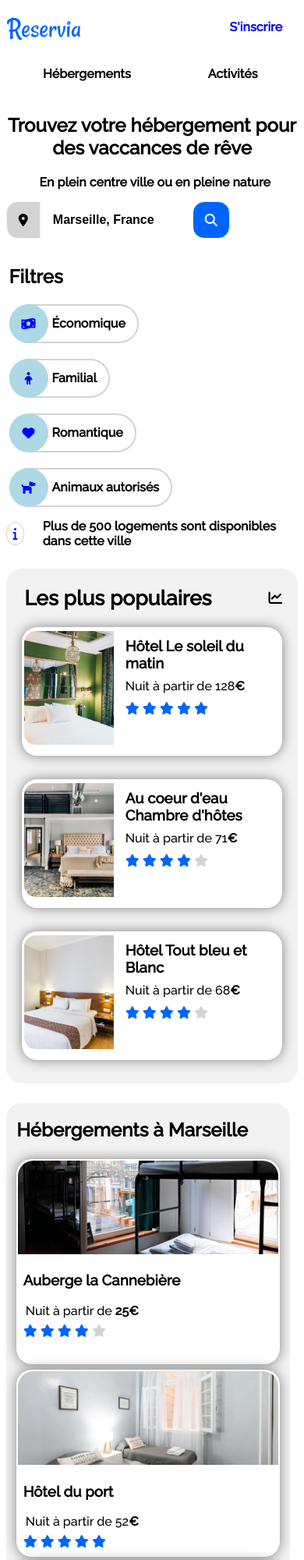
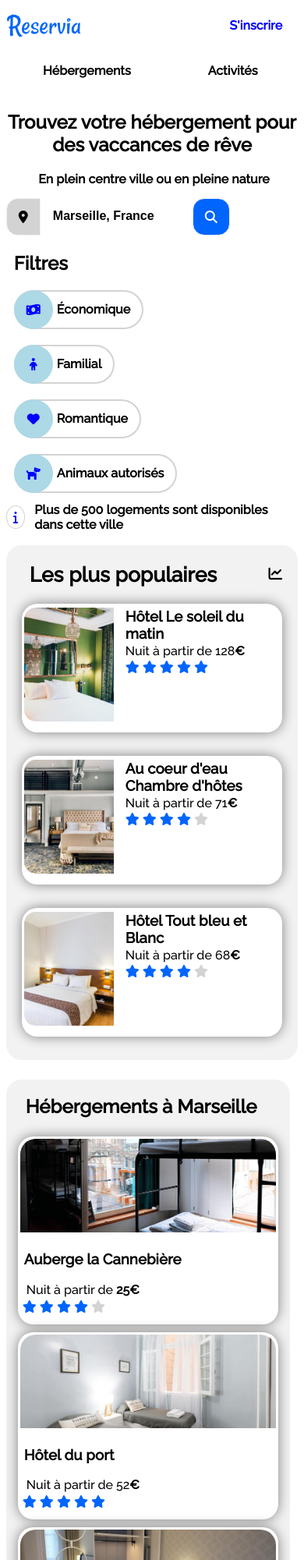
Before and after one commit to FaouziHassane/Reservia, a plain HTML site: page index.html in a window 390 px wide. Shown: the top 2000 px of the page at 78% size. Drawn offline with Linux system fonts and the light colour scheme.

Commit message:
Modification rem à px en CSS

```diff
--- a/style.css
+++ b/style.css
@@ -188,8 +188,8 @@ h1, h2, h3, p, a {
 }
 
     .hotel {
-        margin: 1%;
-        padding: 0.5%;
+        margin: 5px;
+        padding: 3px;
         background-color: white;
         border-radius: 20px;
         flex-basis: 30%;
@@ -203,7 +203,7 @@ h1, h2, h3, p, a {
     }
 
     .etoiles {
-        margin: 2%;
+        margin: 3px;
     }
 
     .blue {
@@ -215,11 +215,11 @@ h1, h2, h3, p, a {
     }
 
     .hebergement h1 {
-        padding-left: 1%;
+        padding-left: 15px;
     }
 
     .part2 h3, p {
-        padding-left: 2%;
+        padding-left: 5px;
     }
 
     .part2 p {
@@ -229,7 +229,7 @@ h1, h2, h3, p, a {
     .afficher-plus {
         text-decoration: none;
         color: black;
-        padding-left: 2%;
+        padding-left: 15px;
     }
 
     .hotel:hover {
@@ -257,7 +257,7 @@ h1, h2, h3, p, a {
     }
 
     .populaire h1 {
-        padding-left: 1%;
+        padding-left: 10px;
     }
 
     .part3 {
@@ -319,8 +319,8 @@ h1, h2, h3, p, a {
     align-content: space-between;
     justify-content: space-between;
     height: 495px;
-    margin-top: 2%;
-    margin-bottom: 6%;
+    margin-top: 20px;
+    margin-bottom: 90px;
     box-sizing: border-box;
   }
 
@@ -451,7 +451,7 @@ footer {
     /* Hôtels Populaires */
 
     .info-image h3, p {
-        margin: 3%;
+        margin: 2px;
     }
 }
 
@@ -474,12 +474,12 @@ footer {
     }
 
     #logo-haut {
-        margin-top: 2.5%;
+        margin-top: 5px;
     }
 
 
     .menu-nav {
-        margin-bottom: 0.5%;
+        margin-bottom: 10px;
         }
 
     .menu-nav a {
@@ -511,12 +511,12 @@ footer {
     .filtre-list {
         display: flex;
         flex-direction: column;
-        padding: 1%;
+        padding: 10px;
         align-items: flex-start;
     }
 
     .filtre-list h2 {
-        margin-bottom: 1px;
+        margin: 1px 1px 0 0;
     }
 
     /* Hotels */
```
